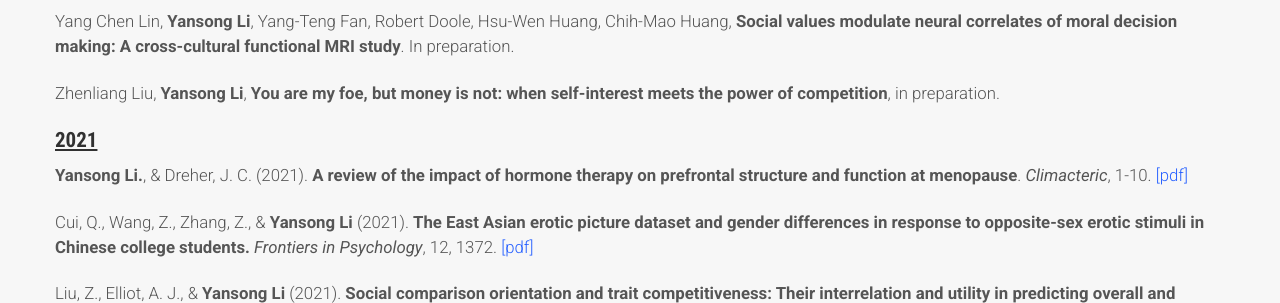
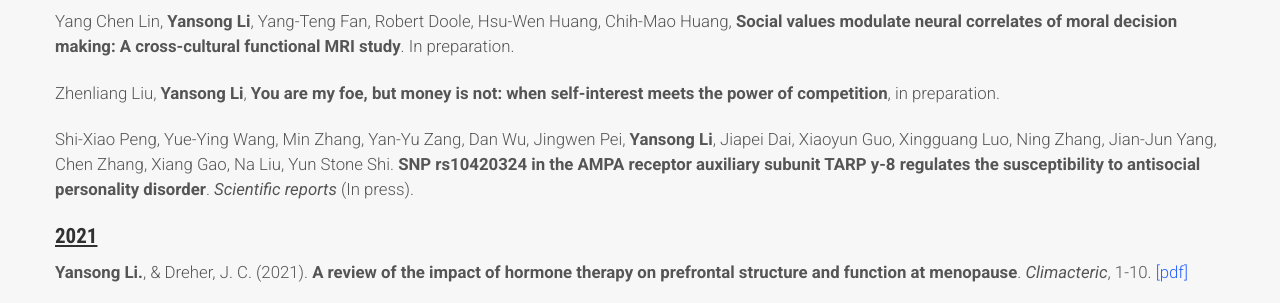
Before and after one commit to yansonglilab/yansonglilab.github.io, a plain HTML site: page publications/index.html in a window 1280 px wide. Shown: the part 454-757 px from the top of the page. Drawn offline with nearby package versions, Linux system fonts and the light colour scheme; some packages are replaced by stand-ins of ours; some icons are missing; a web font is replaced by a local one.

Commit message:
new commit

```diff
--- a/publications/index.html
+++ b/publications/index.html
@@ -659,6 +659,7 @@ Director：Prof. Yansong Li</p>
 <h4 id="insin-preparationins"><ins>In Preparation</ins></h4>
 <p>Yang Chen Lin, <strong>Yansong Li</strong>, Yang-Teng Fan, Robert Doole, Hsu-Wen Huang, Chih-Mao Huang, <strong>Social values modulate neural correlates of moral decision making: A cross-cultural functional MRI study</strong>. In preparation.</p>
 <p>Zhenliang Liu, <strong>Yansong Li</strong>, <strong>You are my foe, but money is not: when self-interest meets the power of competition</strong>, in preparation.</p>
+<p>Shi-Xiao Peng, Yue-Ying Wang, Min Zhang, Yan-Yu Zang, Dan Wu, Jingwen Pei, <strong>Yansong Li</strong>, Jiapei Dai, Xiaoyun Guo, Xingguang Luo, Ning Zhang, Jian-Jun Yang, Chen Zhang, Xiang Gao, Na Liu, Yun Stone Shi. <strong>SNP rs10420324 in the AMPA receptor auxiliary subunit TARP y-8 regulates the susceptibility to antisocial personality disorder</strong>. <em>Scientific reports</em> (In press).</p>
 <h4 id="ins2021ins"><ins>2021</ins></h4>
 <p><strong>Yansong Li.</strong>, &amp; Dreher, J. C. (2021). <strong>A review of the impact of hormone therapy on prefrontal structure and function at menopause</strong>. <em>Climacteric</em>, 1-10.
 <a href="https://github.com/labyansongli/yansonglilab.github.io/blob/master/A%20review%20of%20the%20impact%20of%20hormone%20therapy%20on%20prefrontal%20structure%20and%20function%20at%20menopause.pdf" target="_blank" rel="noopener">[pdf]</a></p>
```
Also changed, not shown: author/alumnus/index.html (+2 -1 lines), author/phd-student/index.html (+0 -7 lines), author/undergraduate-research-assistant/avatar.jpg, 1 other file.
